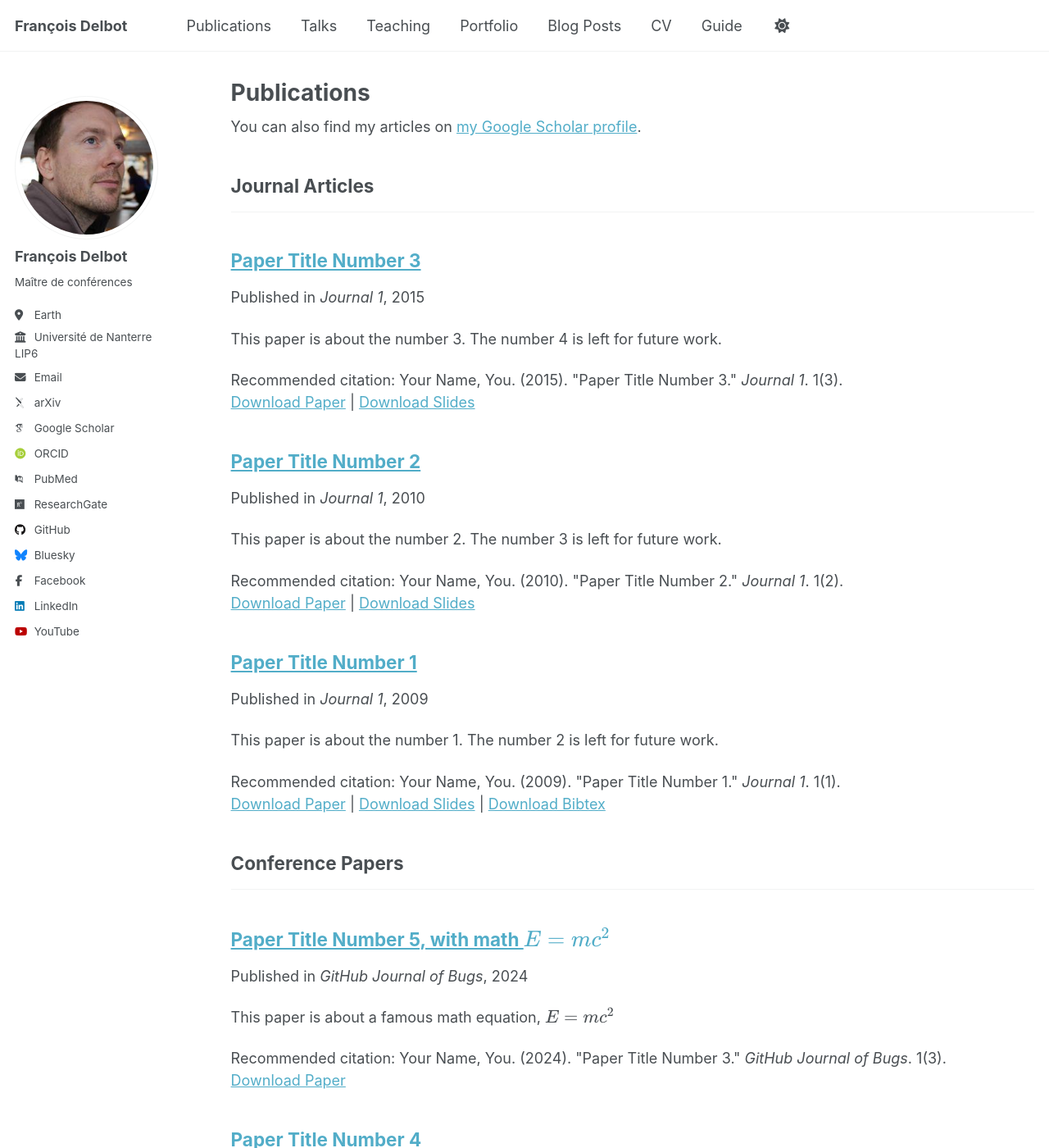
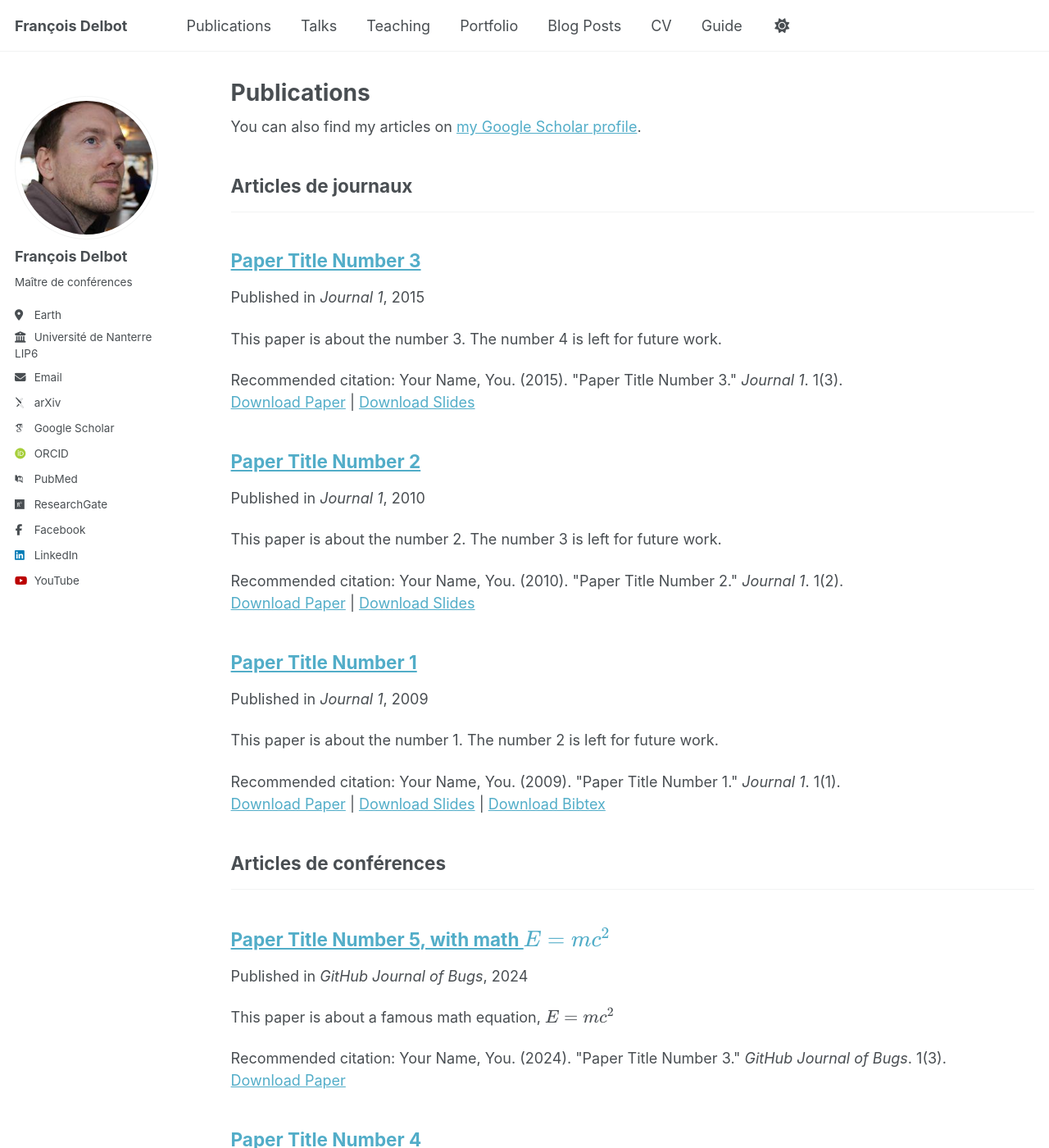
Before and after one commit to fdelbot/fdelbot.github.io, a Jekyll site: the page built from _pages/publications.html, in a window 1280 px wide and 1400 px high. Shown: the whole window at 82% size. Built offline with Jekyll 4.4.1, drawn with Linux system fonts in a browser that asks for light colours; some web fonts are replaced; a script that is not in the unit is left out.

Commit message:
Update _config.yml

```diff
--- a/_config.yml
+++ b/_config.yml
@@ -34,7 +34,7 @@ author:
   # Academic websites
   academia         : # URL
   arxiv            : "https://arxiv.org/search/?searchtype=author&query=Delbot%2C+F"# URL - Update with the correct link to your profile
-  googlescholar    : "https://scholar.google.com/citations?user=PS_CX0AAAAAJ"
+  googlescholar    : "https://scholar.google.com/citations?user=u9tjZr0AAAAJ&hl=fr&oi=sra"
   inspire-hep      : # URL
   impactstory      : # URL
   orcid            : "https://orcid.org/0000-0002-6157-2788"
@@ -47,13 +47,13 @@ author:
   bitbucket        : # Username - Update with your username on the site
   codepen          : # Username
   dribbble         : # Username
-  github           : "academicpages"
+  github           : # page
   kaggle           : # Username
   stackoverflow    : # User number or user number and name (i.e., use "1" or "1/jeff-atwood")
 
   # Social media
   artstation       : # Username
-  bluesky          : "bsky.app" # Replace this with you Bluesky username
+  bluesky          : # Replace this with you Bluesky username
   facebook         : "https://www.facebook.com/francois.delbot.9"# Username
   flickr           : # Username
   foursquare       : # Username
@@ -83,9 +83,9 @@ publication_category:
   books:
     title: 'Books'
   manuscripts:
-    title: 'Journal Articles'
+    title: 'Articles de journaux'
   conferences:
-    title: 'Conference Papers'
+    title: 'Articles de conférences'
 
 # Site Settings
 teaser                   :  # filename of teaser fallback teaser image placed in /images/, .e.g. "500x300.png"
```
